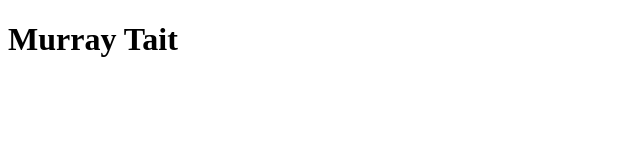
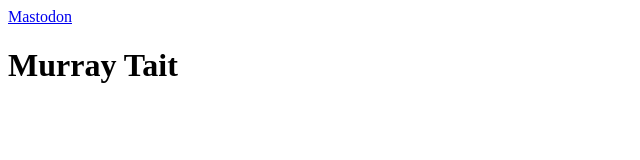
Before and after one commit to murray-tait/murray-tait.github.com, a plain HTML site: page index.html in a window 1280 px wide. Shown: the whole page, without its empty margins (0-640 px from the left). Drawn offline with Linux system fonts and the light colour scheme.

Commit message:
Add mastodon link

```diff
--- a/index.html
+++ b/index.html
@@ -1,6 +1,8 @@
 <!DOCTYPE html>
 <html>
     <head>
+        <meta charset="utf-8" />
+        <a rel="me" href="https://techhub.social/@murray_tait">Mastodon</a>
     </head>
     <body>
         <h1>Murray Tait</h1>
```
